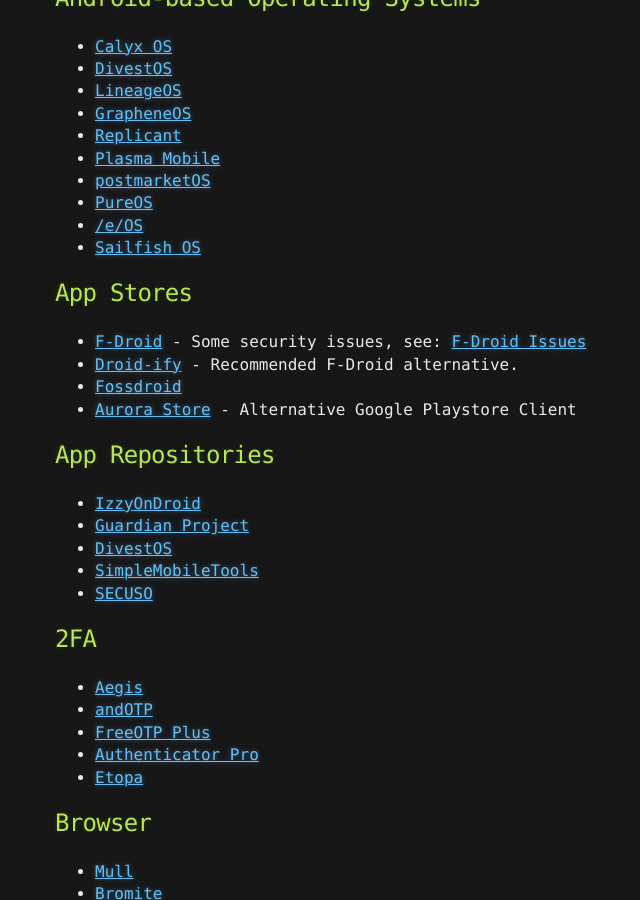
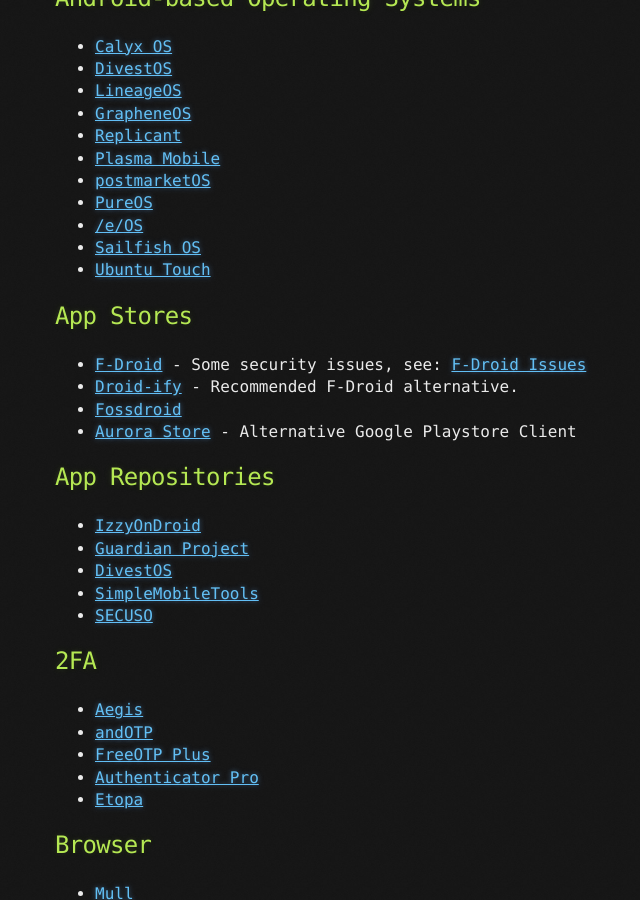
Before and after one commit to brainfucksec/brainfucksec.github.io, a Jekyll site: the page built from _posts/2022-04-28-android-foss-apps-list.md, in a window 1280 px wide and 900 px high, scrolled down 1352 px. Shown: the whole window, without its empty margins (85-725 px from the left). Built offline with Jekyll 4.4.1, drawn with Linux system fonts in a browser that asks for light colours.

Commit message:
Update _posts/2022-04-28-android-foss-apps-list.md (2)

```diff
--- a/_posts/2022-04-28-android-foss-apps-list.md
+++ b/_posts/2022-04-28-android-foss-apps-list.md
@@ -61,6 +61,7 @@
 * [PureOS](https://www.pureos.net/)
 * [/e/OS](https://e.foundation/e-os/)
 * [Sailfish OS](https://sailfishos.org/)
+* [Ubuntu Touch](https://ubuntu-touch.io/)
 
 ## App Stores
 
```
